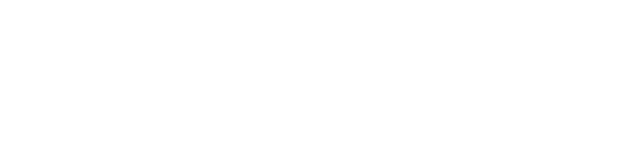
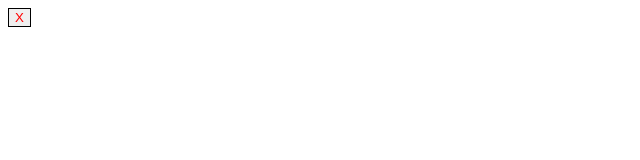
Before and after one commit to TheRealDigitalMaster/-DigitalMaster-Search, a plain HTML site: page index.html in a window 1280 px wide. Shown: the full height of the page, 0-640 px from the left. Drawn offline with Linux system fonts and the light colour scheme.

Commit message:
Update index.html

```diff
--- a/index.html
+++ b/index.html
@@ -1,4 +1,5 @@
 <html>
+    <button onclick="remove()" style="color:red;border:1px black solid;">X</button>
 <?xml version="1.0" encoding="UTF-8"?>
 <CustomSearchEngine id="e70a06b1b3a5c40e5" creator="004221873318256060807" language="" top_refinements="-1" cx_id="e70a06b1b3a5c40e5" last_update_time_millis="1668536353560" autocompletions="true">
   <Title>-DigitalMaster-</Title>
```
